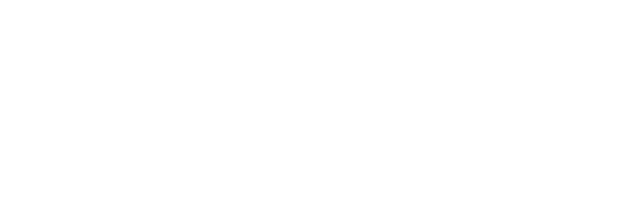
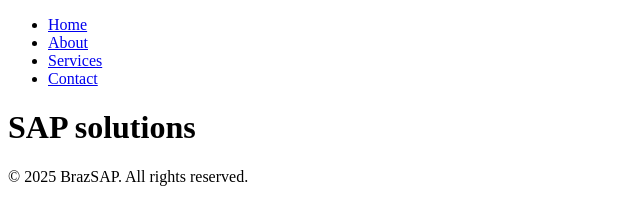
Before and after one commit to BrazSAP/brazsap-project, a plain HTML site: page index.html in a window 1280 px wide. Shown: the whole page, without its empty margins (0-640 px from the left). Drawn offline with Linux system fonts and the light colour scheme.

Commit message:
Add basic structure of site

```diff
--- a/index.html
+++ b/index.html
@@ -3,7 +3,24 @@
   <head>
     <meta charset="UTF-8" />
     <meta name="viewport" content="width=device-width, initial-scale=1.0" />
-    <title>test page</title>
+    <title>Home - BrazSAP</title>
   </head>
-  <body></body>
+  <body>
+    <header>
+      <nav>
+        <ul>
+          <li><a href="index.html">Home</a></li>
+          <li><a href="about.html">About</a></li>
+          <li><a href="services.html">Services</a></li>
+          <li><a href="contact.html">Contact</a></li>
+        </ul>
+      </nav>
+    </header>
+    <main>
+      <h1>SAP solutions</h1>
+    </main>
+    <footer>
+      <p>&copy; 2025 BrazSAP. All rights reserved.</p>
+    </footer>
+  </body>
 </html>
```
